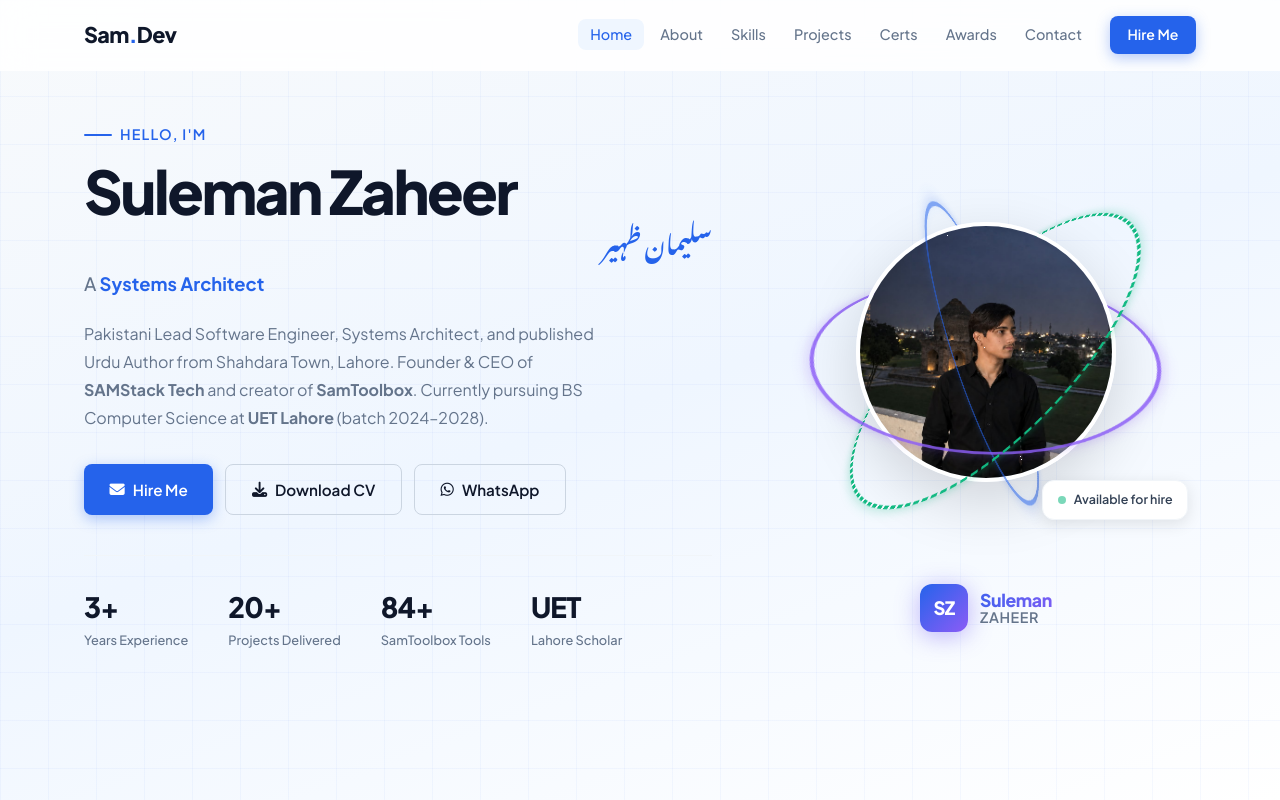
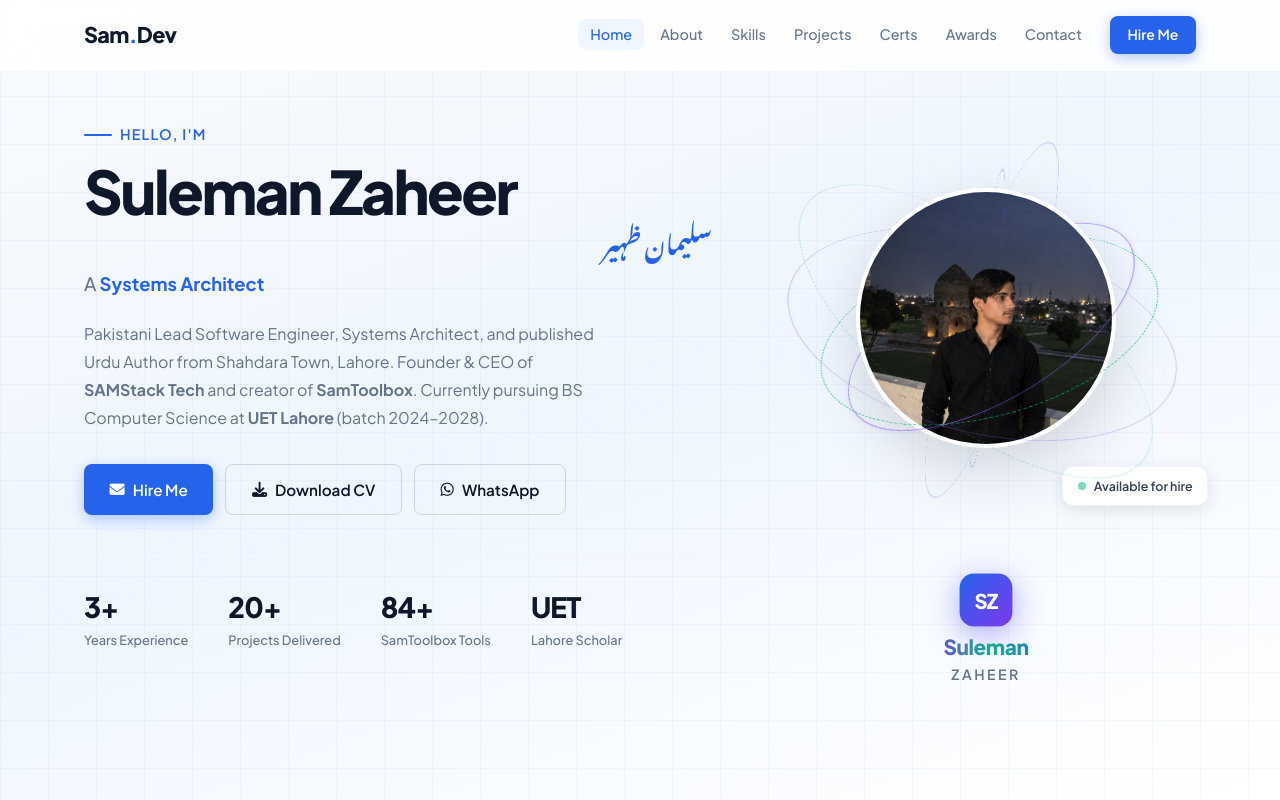
Before and after one commit to imsuleman-10/imsuleman-10.github.io, a plain HTML site: page index.html in a window 1280 px wide. Shown: the top 800 px of the page. Drawn offline with nearby package versions, Linux system fonts and the light colour scheme.

Commit message:
feat(ui): 6 thin aura rings, animated SZ name logo, cert image placeholder removed

```diff
--- a/index.html
+++ b/index.html
@@ -524,7 +524,7 @@
 
     .aura-container {
       position: relative;
-      width: 420px; height: 420px;
+      width: 460px; height: 460px;
       display: flex; justify-content: center; align-items: center;
       transform-style: preserve-3d; perspective: 1000px;
     }
@@ -545,26 +545,39 @@
     }
 
     .ring1 {
-      width: 316px; height: 316px;
-      border: 5px solid var(--ring-primary);
-      box-shadow: 0 0 18px rgba(37,99,235,.45), inset 0 0 10px rgba(37,99,235,.15);
-      animation: spin1 10s linear infinite, pulse-ring 2s 0s infinite ease-in-out;
+      width: 296px; height: 296px;
+      border: 1.5px solid var(--ring-primary);
+      box-shadow: 0 0 6px rgba(37,99,235,.25);
+      animation: spin1 9s linear infinite, pulse-ring 2s 0s infinite ease-in-out;
     }
     .ring2 {
-      width: 348px; height: 348px;
-      border: 4px solid var(--ring-secondary);
-      box-shadow: 0 0 16px rgba(139,92,246,.4);
-      animation: spin2 14s linear infinite, pulse-ring 2s .5s infinite ease-in-out;
+      width: 320px; height: 320px;
+      border: 1.5px solid var(--ring-secondary);
+      box-shadow: 0 0 5px rgba(139,92,246,.2);
+      animation: spin2 12s linear infinite, pulse-ring 2s .4s infinite ease-in-out;
     }
     .ring3 {
-      width: 382px; height: 382px;
-      border: 4px dashed var(--ring-tertiary);
-      box-shadow: 0 0 14px rgba(16,185,129,.35);
-      opacity: .85;
-      animation: spin3 18s linear infinite, pulse-ring 2s 1s infinite ease-in-out;
-    }
-    .ring4 { display: none; }
-    .ring5 { display: none; }
+      width: 344px; height: 344px;
+      border: 1.5px dashed var(--ring-tertiary);
+      opacity: .8;
+      animation: spin3 15s linear infinite, pulse-ring 2s .8s infinite ease-in-out;
+    }
+    .ring4 {
+      width: 368px; height: 368px;
+      border: 1.5px solid rgba(37,99,235,.5);
+      animation: spin4 10s linear infinite, pulse-ring 2s .2s infinite ease-in-out;
+    }
+    .ring5 {
+      width: 392px; height: 392px;
+      border: 1.5px solid rgba(139,92,246,.4);
+      animation: spin5 13s linear infinite, pulse-ring 2s .6s infinite ease-in-out;
+    }
+    .ring6 {
+      width: 416px; height: 416px;
+      border: 1.5px dashed rgba(16,185,129,.35);
+      opacity: .7;
+      animation: spin6 17s linear infinite, pulse-ring 2s 1s infinite ease-in-out;
+    }
 
     @keyframes spin1 {
       from { transform: rotateX(60deg) rotateY(0deg) rotateZ(0deg); }
@@ -586,6 +599,10 @@
       from { transform: rotateX(60deg) rotateY(0deg) rotateZ(0deg); }
       to   { transform: rotateX(60deg) rotateY(360deg) rotateZ(360deg); }
     }
+    @keyframes spin6 {
+      from { transform: rotateX(60deg) rotateY(360deg) rotateZ(360deg); }
+      to   { transform: rotateX(60deg) rotateY(0deg) rotateZ(0deg); }
+    }
     @keyframes pulse-ring {
       0%, 100% { opacity: 1; }
       50%       { opacity: .55; }
@@ -593,52 +610,62 @@
 
     /* Photo + Logo wrapper */
     .photo-logo-wrap {
-      display: flex; flex-direction: column; align-items: center; gap: 1.4rem;
-    }
-
-    /* Animated Name Logo */
+      display: flex; flex-direction: column; align-items: center; gap: 1.6rem;
+    }
+
+    /* ── Animated Name Logo ── */
     .name-logo {
-      display: flex; align-items: center; gap: .75rem;
-      animation: logoFadeIn .9s ease both;
-      animation-delay: .6s; opacity: 0;
+      display: flex; flex-direction: column; align-items: center; gap: .3rem;
+      animation: logoFadeIn 1s ease both;
+      animation-delay: .8s; opacity: 0;
     }
     @keyframes logoFadeIn {
-      from { opacity: 0; transform: translateY(10px); }
+      from { opacity: 0; transform: translateY(12px); }
       to   { opacity: 1; transform: translateY(0); }
     }
+
+    /* "SZ" monogram badge */
     .name-logo-sz {
       display: flex; align-items: center; justify-content: center;
-      width: 48px; height: 48px;
-      background: linear-gradient(135deg, var(--blue-600) 0%, #8b5cf6 100%);
-      color: #fff; border-radius: 12px;
-      font-size: 1.15rem; font-weight: 800; letter-spacing: -.03em;
-      box-shadow: 0 4px 16px rgba(37,99,235,.35);
+      width: 52px; height: 52px;
+      background: linear-gradient(135deg, #2563eb 0%, #7c3aed 100%);
+      color: #fff; border-radius: 14px;
+      font-size: 1.25rem; font-weight: 900; letter-spacing: -.04em;
+      box-shadow: 0 6px 24px rgba(37,99,235,.4);
       flex-shrink: 0;
-      animation: szPulse 3s ease-in-out infinite;
-    }
-    @keyframes szPulse {
-      0%,100% { box-shadow: 0 4px 16px rgba(37,99,235,.35); }
-      50%      { box-shadow: 0 4px 28px rgba(139,92,246,.5); }
-    }
-    .name-logo-text {
-      display: flex; flex-direction: column; line-height: 1.1;
-    }
+      animation: szGlow 2.5s ease-in-out infinite;
+      margin-bottom: .4rem;
+    }
+    @keyframes szGlow {
+      0%,100% { box-shadow: 0 6px 24px rgba(37,99,235,.4); transform: scale(1); }
+      50%      { box-shadow: 0 8px 36px rgba(124,58,237,.55); transform: scale(1.04); }
+    }
+
+    /* "Suleman" — gradient shimmer */
     .name-logo-first {
-      font-size: 1.1rem; font-weight: 800; color: var(--slate-900);
-      letter-spacing: -.02em;
-      background: linear-gradient(90deg, var(--blue-600), #8b5cf6);
+      font-size: 1.3rem; font-weight: 800; letter-spacing: -.02em;
+      background: linear-gradient(90deg, #2563eb 0%, #7c3aed 40%, #10b981 70%, #2563eb 100%);
+      background-size: 250% auto;
       -webkit-background-clip: text; -webkit-text-fill-color: transparent;
       background-clip: text;
-      animation: shimmer 3s linear infinite;
-      background-size: 200% auto;
-    }
+      animation: nameShimmer 3.5s linear infinite;
+      line-height: 1;
+    }
+    @keyframes nameShimmer {
+      0%   { background-position: 0% center; }
+      100% { background-position: 250% center; }
+    }
+
+    /* "Zaheer" — fade in with letter spacing */
     .name-logo-last {
-      font-size: .9rem; font-weight: 600; color: var(--slate-500);
-      letter-spacing: .04em; text-transform: uppercase;
-    }
-    @keyframes shimmer {
-      0%   { background-position: 0% center; }
-      100% { background-position: 200% center; }
+      font-size: .88rem; font-weight: 600; letter-spacing: .18em;
+      text-transform: uppercase; color: var(--slate-500);
+      animation: lastFade 1.2s ease both;
+      animation-delay: 1.2s; opacity: 0;
+    }
+    @keyframes lastFade {
+      from { opacity: 0; letter-spacing: .35em; }
+      to   { opacity: 1; letter-spacing: .18em; }
     }
 
     /* Status badge on photo */
@@ -952,13 +979,14 @@
       .nav-link { width: 100%; padding: .75rem 1rem; }
       .hamburger { display: flex; }
       .nav-cta { display: none; }
-      .aura-container { width: 340px; height: 340px; }
+      .aura-container { width: 360px; height: 360px; }
       .profile-pic { width: 220px; height: 220px; }
-      .ring1 { width: 268px; height: 268px; }
-      .ring2 { width: 296px; height: 296px; }
-      .ring3 { width: 324px; height: 324px; }
-      .ring4 { display: none; }
-      .ring5 { display: none; }
+      .ring1 { width: 252px; height: 252px; }
+      .ring2 { width: 272px; height: 272px; }
+      .ring3 { width: 292px; height: 292px; }
+      .ring4 { width: 312px; height: 312px; }
+      .ring5 { width: 332px; height: 332px; }
+      .ring6 { width: 352px; height: 352px; }
       .hero-stats { gap: 1.5rem; }
       .projects-grid { grid-template-columns: 1fr; }
     }
@@ -1062,6 +1090,7 @@
                 <div class="aura-ring ring3"></div>
                 <div class="aura-ring ring4"></div>
                 <div class="aura-ring ring5"></div>
+                <div class="aura-ring ring6"></div>
                 <img
                   src="gallery/suleman-zaheer-software-engineer-writer-lahore.jpeg"
                   alt="Suleman Zaheer (سلیمان ظہیر) — Lead Software Engineer, Systems Architect and Founder of SAMStack Tech in Lahore, Pakistan"
@@ -1077,10 +1106,8 @@
               <!-- Animated Name Logo -->
               <div class="name-logo" aria-label="Suleman Zaheer">
                 <span class="name-logo-sz">SZ</span>
-                <span class="name-logo-text">
-                  <span class="name-logo-first">Suleman</span>
-                  <span class="name-logo-last">Zaheer</span>
-                </span>
+                <span class="name-logo-first">Suleman</span>
+                <span class="name-logo-last">Zaheer</span>
               </div>
             </div>
           </div>
@@ -1406,9 +1433,6 @@
         <div class="certs-grid">
 
           <div class="cert-card reveal">
-            <div class="cert-img-wrap">
-              <img src="legacy-backup/python.png" alt="Scrimba Learn Python Certificate — Suleman Zaheer" width="300" height="180" loading="lazy">
-            </div>
             <div class="cert-body">
               <div class="cert-issuer">Scrimba · Coursera</div>
               <div class="cert-title">Learn Python Specialization</div>
@@ -1420,9 +1444,6 @@
           </div>
 
           <div class="cert-card reveal">
-            <div class="cert-img-wrap">
-              <img src="legacy-backup/stanford.png" alt="Stanford University Coursera Certificate — Suleman Zaheer" width="300" height="180" loading="lazy">
-            </div>
             <div class="cert-body">
               <div class="cert-issuer">Stanford University · Coursera</div>
               <div class="cert-title">Rebuilding Our Relationship with Food</div>
@@ -1434,9 +1455,6 @@
           </div>
 
           <div class="cert-card reveal">
-            <div class="cert-img-wrap">
-              <img src="legacy-backup/cyber security.png" alt="University of Maryland Cybersecurity Certificate — Suleman Zaheer" width="300" height="180" loading="lazy">
-            </div>
             <div class="cert-body">
               <div class="cert-issuer">Univ. of Maryland · Coursera</div>
               <div class="cert-title">Cybersecurity for Everyone</div>
```
